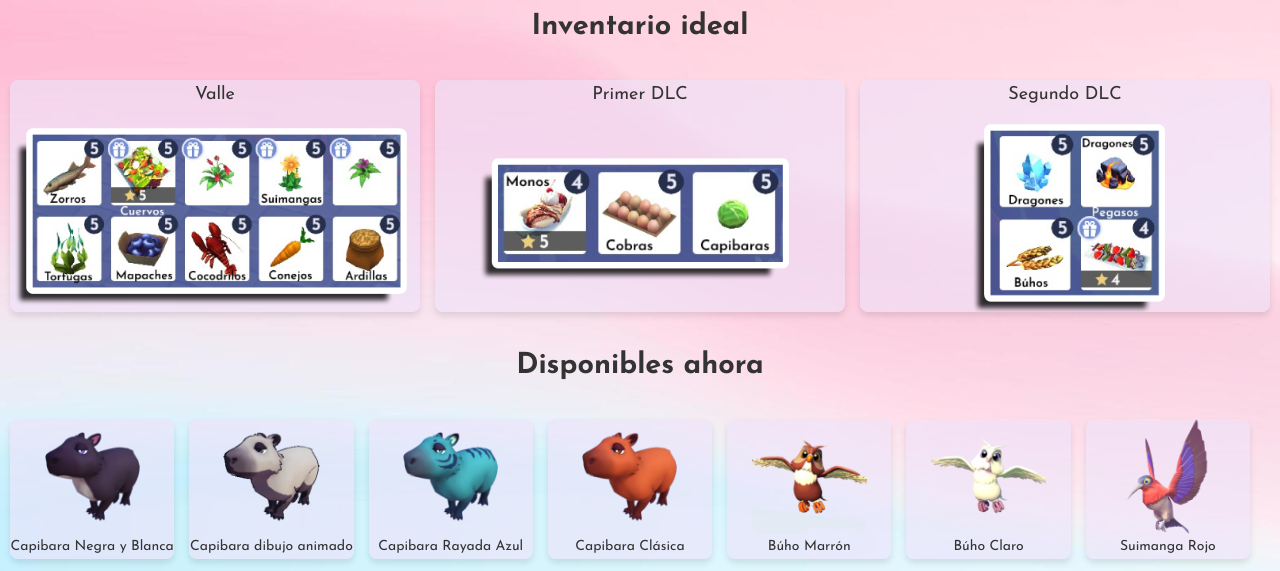
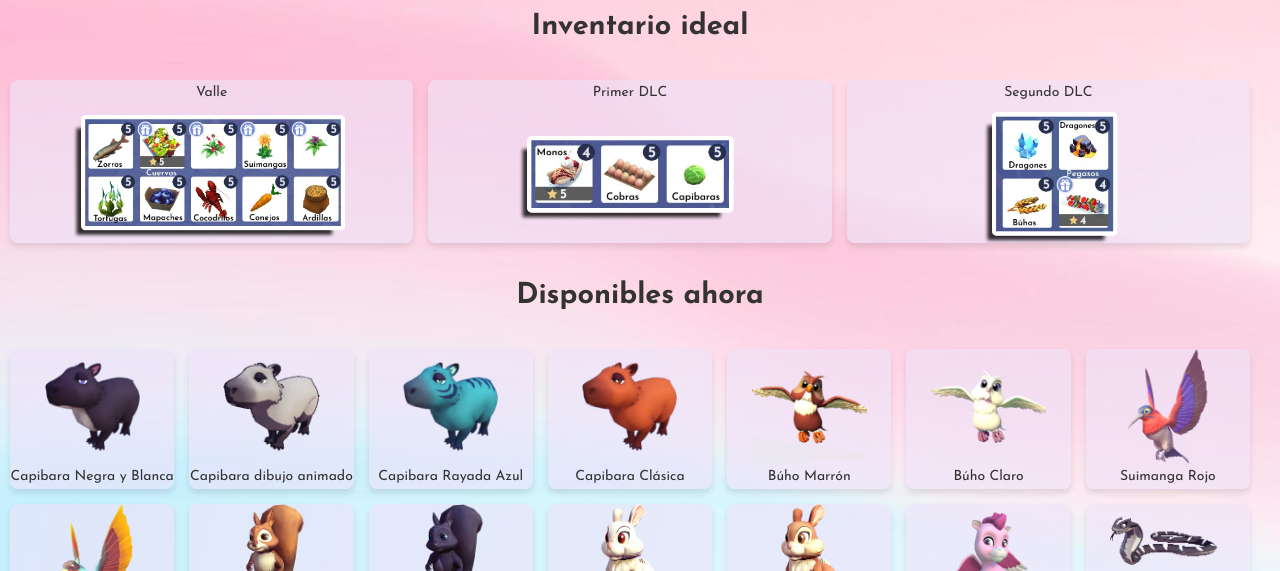
Before and after one commit to inesgl94/criaturas-ddlv, a plain HTML site: page index.html in a window 1280 px wide. Shown: the part 163-734 px from the top of the page. Drawn offline with Linux system fonts and the light colour scheme.

Commit message:
probado otra cosa porque no iba el inventario ideal

```diff
--- a/index.html
+++ b/index.html
@@ -30,7 +30,7 @@
     </div>
     <div><h3>Inventario ideal</h3>
     </div>
-    <section class="inventario-ideal">
+    <section class="gallery">
       <div>
         <p>Valle</p>
         <img src="comidas-valle.png" alt="inventario-valle">
--- a/styles.css
+++ b/styles.css
@@ -61,40 +61,6 @@ h2 {
   font-size: 1.5em;
 }
 
-.inventario-ideal {
-  display: grid;
-  grid-template-columns: repeat(auto-fit, minmax(150px, 1fr));
-  gap: 15px;
-  padding: 10px;
-}
-
-.inventario-ideal div {
-  border-radius: 8px;
-  box-shadow: 0 4px 6px rgba(0, 0, 0, 0.1);
-  background-color: rgba(239, 227, 250, 0.6);
-}
-
-.inventario-ideal img {
-  width: 99%;
-  align-items: center;
-  margin: 0 auto;
-  border-radius: 8px;
-  height: auto;
-  display: block;
-  transition: transform 0.3s ease;
-  margin-top: 10px;
-
-}
-.inventario-ideal p {
-  text-align: center;
-  font-size: 18px;
-  margin: 5px 0;
-}
-
-.inventario-ideal img:hover {
-  transform: scale(1.1);
-}
-
 .gallery {
   display: grid;
   grid-template-columns: repeat(auto-fit, minmax(150px, 1fr));
```
